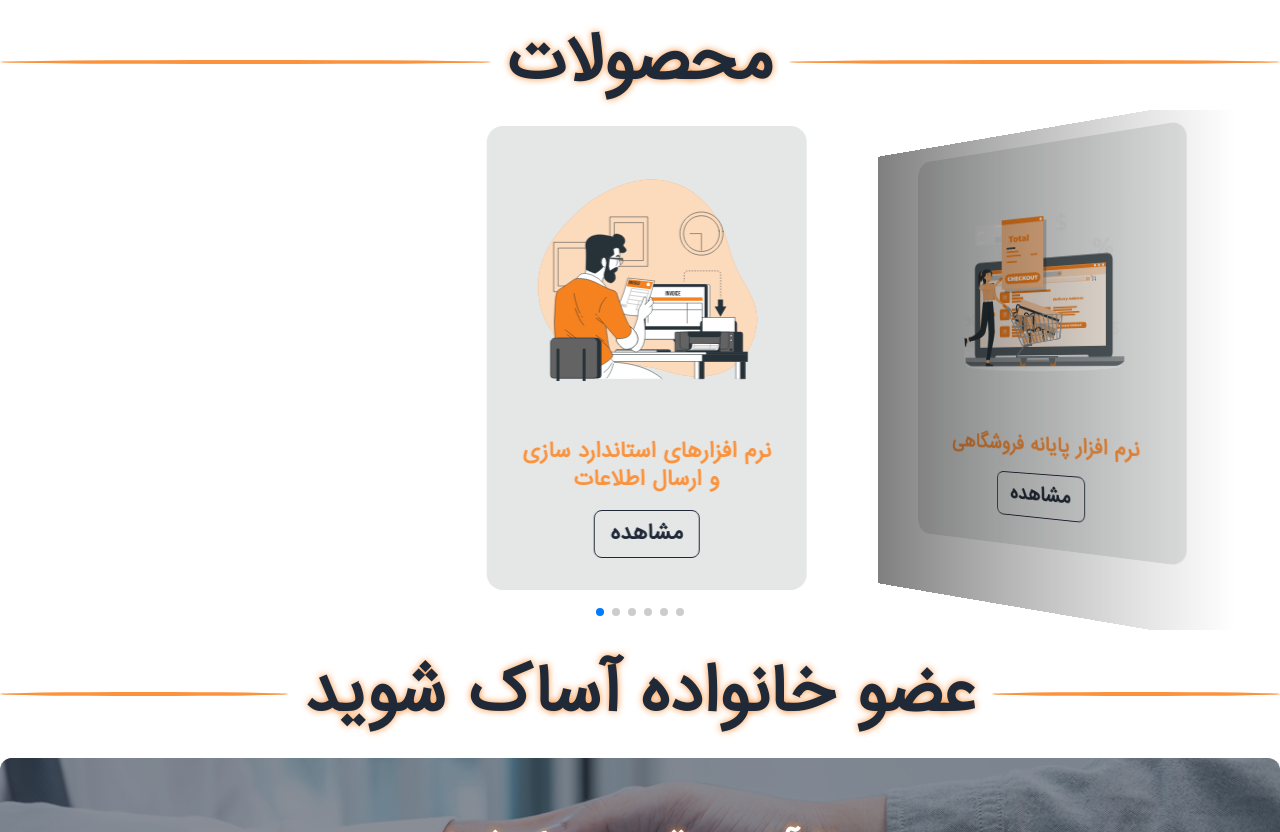
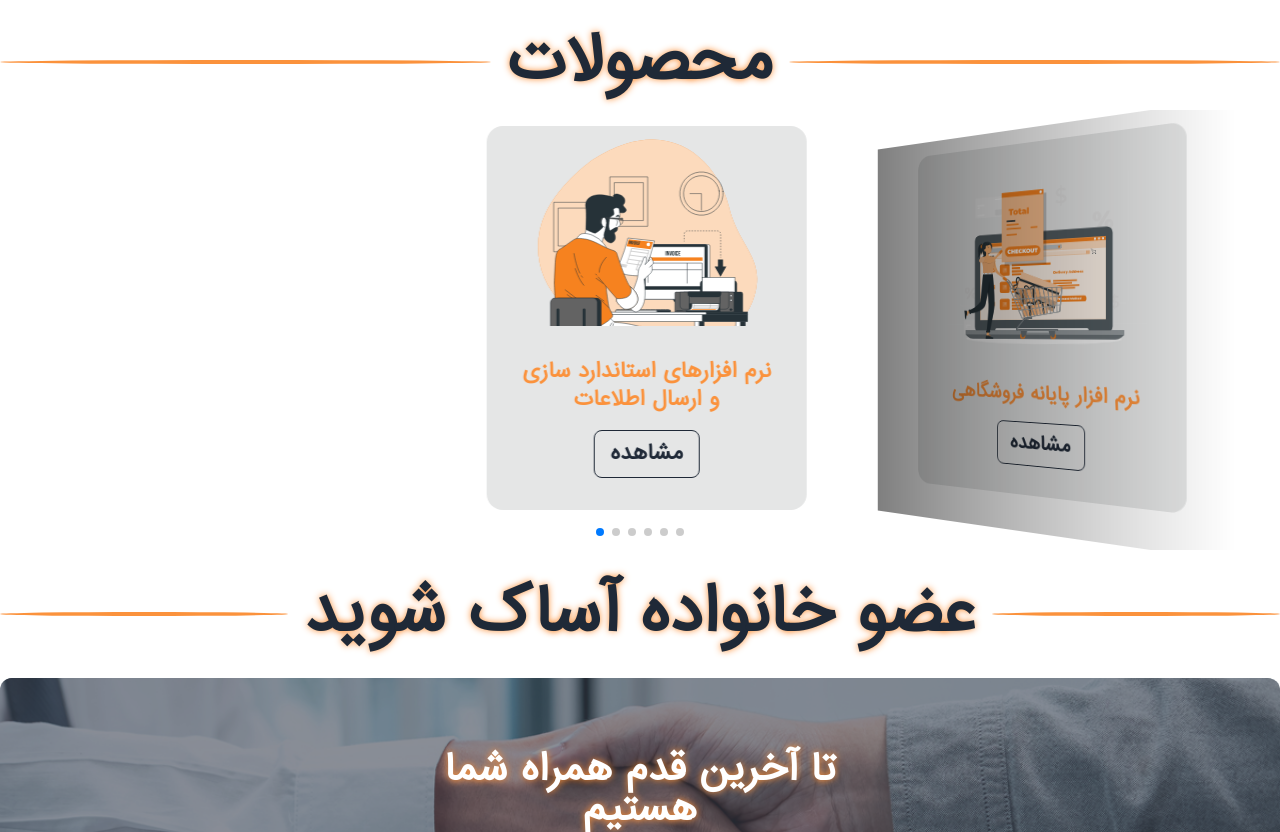
Before and after one commit to Mansour-VN/Asak, a Next.js app: page /HomePage/HomePage in a window 1280 px wide. Shown: the part 670-1502 px from the top of the page. Built offline with nearby package versions, Linux system fonts and the light colour scheme.

Commit message:
fix:  create dummy and ProductPage

```diff
--- a/app/store/index.tsx
+++ b/app/store/index.tsx
@@ -1,10 +1,11 @@
 import { configureStore } from '@reduxjs/toolkit'
 import themeSlice from "./../features/theme";
+
 // ...
 
 export const store = configureStore({
   reducer: {
-      colorTheme :  themeSlice
+      colorTheme :  themeSlice,
   },
 })
 
--- a/components/Carousel/index.jsx
+++ b/components/Carousel/index.jsx
@@ -21,10 +21,20 @@ import { useAppSelector } from "@/app/hooks";
 
 const Carousel = () => {
 
-  const itemTex = [
-    "دیان‌همراه فردا اولین معتمد مالیاتی کشور ",
-    "اولین معتمد مالیاتی نوع دو و سه کشور",
-    "دیان‌همراه فردا امور مالیاتی شما را هموار می‌کند"
+  const ContentCarousel = [
+      {
+          id:1,
+          textContent:  "دیان‌همراه فردا اولین معتمد مالیاتی کشور "
+      },
+      {
+          id:2,
+          textContent: "اولین معتمد مالیاتی نوع دو و سه کشور"
+      },
+      {
+          id:3,
+          textContent:  "دیان‌همراه فردا امور مالیاتی شما را هموار می‌کند"
+      }
+
   ]
 
   const { theme } = useAppSelector(state => state.colorTheme);
@@ -53,13 +63,14 @@ const Carousel = () => {
           }}
           data-swiper-parallax="-23%"
         ></div>
-        {itemTex.map((item) => {
+        {ContentCarousel.map((item ) => {
           return (
+              <div key={item.id}>
                   <SwiperSlide>
                       <div className="title" data-swiper-parallax="-300">
                           <div className="flex flex-col w-full">
                               <div className="grid card bg-base-300 bg-opacity-75 rounded-box place-items-center">
-                                  <h1 className={`text-center text-2xl p-2 md:p-8 md:text-6xl ${theme ? "text-orange-400" : ""}`}>{item}</h1>
+                                  <h1 className={`text-center text-2xl p-2 md:p-8 md:text-6xl ${theme ? "text-orange-400" : ""}`}>{item.textContent}</h1>
                               </div>
                               <div className="grid card bg-base-300 bg-opacity-75 rounded-box place-items-center mt-4">
                                   <p className={`w-full text-center font-semibold text-xs p-1 md:text-xl ${theme ? "text-orange-400" : ""} `}>
@@ -70,6 +81,8 @@ const Carousel = () => {
                           </div>
                       </div>
                   </SwiperSlide>
+
+              </div>
 
 
           )
--- a/components/Header/Header.jsx
+++ b/components/Header/Header.jsx
@@ -91,7 +91,7 @@ const Header =()=> {
                   <a>آساکی‌شو</a>
                 </li>
                 <li>
-                  <a>محصولات</a>
+                  <Link href="/ProductPage">محصولات</Link>
                 </li>
                 <li tabIndex={0}>
                   <a className="justify-between">
@@ -163,7 +163,7 @@ const Header =()=> {
                 <a>آساکی‌شو</a>
               </li>
               <li>
-                <a>محصولات</a>
+                <Link href="/ProductPage">محصولات</Link>
               </li>
               <li>
                 <Link href="/">
--- /dev/null
+++ b/components/Header/Mobile.jsx
@@ -0,0 +1,9 @@
+const MobileHeader = () => {
+    return (
+        <div>
+
+        </div>
+    )
+}
+
+export  default  MobileHeader
--- a/components/Layout/Layout.jsx
+++ b/components/Layout/Layout.jsx
@@ -5,7 +5,7 @@ import {  useAppSelector } from "@/app/hooks";
 const Layout = ({children}) =>{
 
   const {theme} = useAppSelector(state => state.colorTheme);
-  console.log("theme in layoutPage:", theme)
+  // console.log("theme in layoutPage:", theme)
 
     return (
         // <div id="Layout"  data-theme={`${theme==true ? ("luxury"):("light")}`}>
@@ -14,9 +14,9 @@ const Layout = ({children}) =>{
                 <Header/>
             </div>
 
-            <>
+            <div className="md:container mx-auto min-h-screen">
                 {children}
-            </>
+            </div>
 
             <div className="">
                 <Footer/>
--- a/components/Product/ProductCard.jsx
+++ b/components/Product/ProductCard.jsx
@@ -2,7 +2,7 @@ import Image from "next/image";
 
 const CardProduct = ({src, textTitle, description}) =>{
     return (
-        <div className="card bg-base-300 shadow-l w-80 ">
+        <div className="card bg-base-300 shadow-l w-80 max-h-96 ">
             <figure className="px-10 pt-10">
                 {/*<img src={src} alt="Shoes" className="rounded-xl" />*/}
                 <Image src={src}
--- a/components/Product/index.jsx
+++ b/components/Product/index.jsx
@@ -6,7 +6,7 @@ import "swiper/css/pagination";
 import { EffectCoverflow, Pagination } from "swiper";
 import * as React from 'react'
 import ProductCard from "./ProductCard";
-
+import {ProductS} from "../../public/Content/dumyy";
 
 const Product = () => {
 
@@ -28,25 +28,18 @@ const Product = () => {
                 modules={[EffectCoverflow, Pagination]}
                 className="mySwiper mySwiperProduct p-0"
             >
-                {}
-                <SwiperSlide>
-                    <ProductCard textTitle={"نرم افزارهای استاندارد سازی و ارسال اطلاعات"} src={"/assets/image/product/API.svg"}/>
-                </SwiperSlide>
-                <SwiperSlide>
-                    <ProductCard textTitle={" نرم افزار پایانه فروشگاهی"} src={"/assets/image/product/payaneStore.svg"}/>
-                </SwiperSlide>
-                <SwiperSlide>
-                    <ProductCard textTitle={"وکیل مالیاتی"} src={"/assets/image/product/Lawyer-pana.svg"}/>
-                </SwiperSlide>
-                <SwiperSlide>
-                    <ProductCard textTitle={"طراحی سایت"} src={"/assets/image/product/webdesign.svg"}/>
-                </SwiperSlide>
-                <SwiperSlide>
-                    <ProductCard textTitle={"امور ثبت شرکتها"} src={"/assets/image/product/Company-rafiki.svg"}/>
-                </SwiperSlide>
-                <SwiperSlide>
-                    <ProductCard textTitle={"کار و تامین اجتماعی"} src={"/assets/image/product/Law firm-pana.svg"}/>
-                </SwiperSlide>
+                {ProductS.map((p)=>{
+
+                    return (
+                        <div key={p.id}>
+                            <SwiperSlide>
+                                <ProductCard textTitle={p.title} src={p.image}/>
+                            </SwiperSlide>
+                        </div>
+
+                    )
+                })}
+
             </Swiper>
         </>
     );
--- /dev/null
+++ b/pages/ProductPage/index.js
@@ -0,0 +1,19 @@
+import {ProductS} from "./../../public/Content/dumyy";
+import ProductCard from "../../components/Product/ProductCard";
+
+
+
+const ProductPage = () =>{
+
+    return (
+        <div className=" min-h-screen md:grid md:grid-cols-4 flex flex-col items-center md:container md:mx-auto justify-center gap-4 mt-8">
+            {ProductS.map((p, )=>{
+                return(
+                    <ProductCard textTitle={p.title} src={p.image} key={p.id}/>
+                )
+            })}
+        </div>
+    )
+}
+
+export  default ProductPage;
--- a/pages/aboutPage/index.jsx
+++ b/pages/aboutPage/index.jsx
@@ -3,7 +3,7 @@ const About = () => {
     return (
         <div className="w-ful">
 
-            <div className="min-h-screen flex flex-col gap-2 items-center justify-center">
+            <div className="flex flex-col gap-2 items-center justify-center">
                 <div tabIndex={0} className="w-1/2 collapse collapse-arrow border border-base-300 bg-base-300 rounded-box">
                     <div className="collapse-title text-xl font-medium text-right">
                         <p>
--- a/pages/index.tsx
+++ b/pages/index.tsx
@@ -18,7 +18,7 @@ export default function Home() {
         <link rel="preconnect" href="https://fonts.gstatic.com" />
         <link  href="https://fonts.googleapis.com/css2?family=Lalezar&family=Noto+Sans+Arabic:wght@300;400&display=swap" rel="stylesheet"/>
       </Head>
-      <main className="min-h-screen md:container md:mx-auto">
+      <main>
         <HomePage />
       </main>
     </>
--- /dev/null
+++ b/public/Content/dumyy.js
@@ -0,0 +1,40 @@
+//Image Product:
+import API from "./../assets/image/product/API.svg";
+import TerminalStore from "./../assets/image/product/payaneStore.svg";
+import Layer from "./../assets/image/product/Law firm-pana.svg";
+import company from "./../assets/image/product/Company-rafiki.svg";
+import Low from "./../assets/image/product/Lawyer-pana.svg";
+import WebDesign from "./../assets/image/product/webdesign.svg"
+
+export const ProductS = [
+    {
+        id:1,
+        image:API,
+        title: "نرم افزارهای استاندارد سازی و ارسال اطلاعات"
+    },
+    {
+        id:2,
+        image:TerminalStore,
+        title: " نرم افزار پایانه فروشگاهی"
+    },
+    {
+        id:3,
+        image:Low,
+        title:"وکیل مالیاتی"
+    },
+    {
+        id:4,
+        image:WebDesign,
+        title:"طراحی سایت"
+    },
+    {
+        id:5,
+        image:company,
+        title:"امور ثبت شرکتها"
+    },
+    {
+        id:6,
+        image:Layer,
+        title:"کار و تامین اجتماعی"
+    }
+]
```
Also changed, not shown: app/features/ProductContent.tsx (added).
